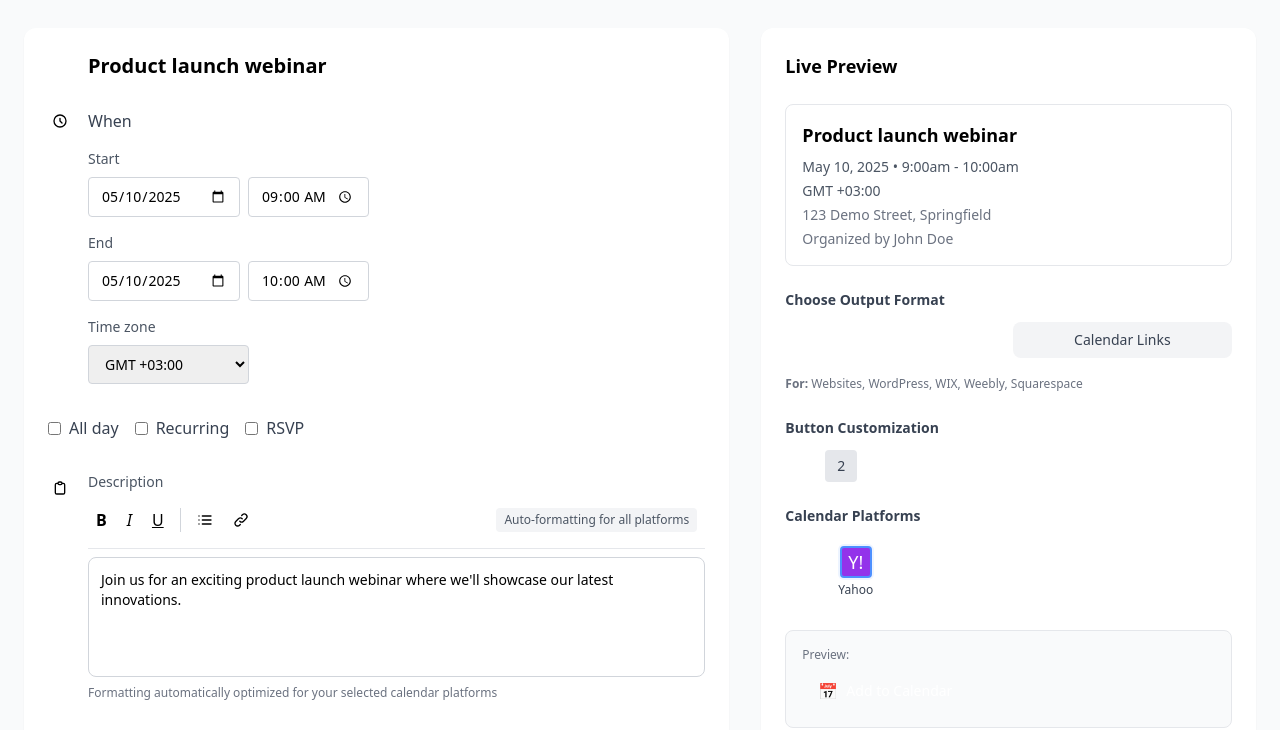
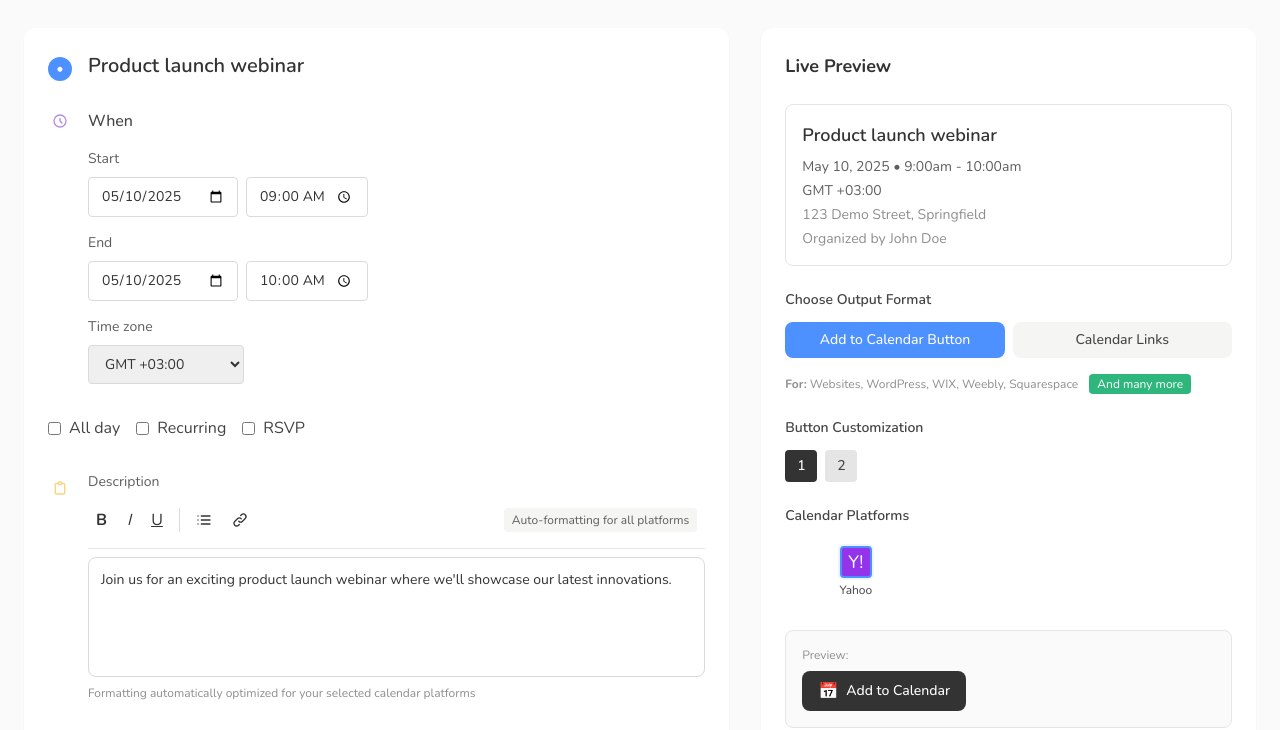
Before and after one commit to yakirgeffen/EasyCal, a website: page index.html in a window 1280 px wide. Shown: the part 73-803 px from the top of the page. Drawn offline with nearby package versions, Linux system fonts and the light colour scheme; files that its build step writes are made by us from their sources.

Commit message:
Fix Tailwind CSS setup and add README

```diff
--- a/index.html
+++ b/index.html
@@ -42,7 +42,20 @@
     };
   </script>
 
-  <script src="https://cdn.tailwindcss.com"></script>
+  <!-- Tailwind CSS -->
+  <link href="./dist/output.css" rel="stylesheet">
+  <!-- Fallback to CDN if local file is not available -->
+  <script>
+    // Check if the local CSS file is loaded
+    const linkElement = document.querySelector('link[href="./dist/output.css"]');
+    linkElement.addEventListener('error', function() {
+      // If local file fails to load, use CDN as fallback
+      const cdnScript = document.createElement('script');
+      cdnScript.src = "https://cdn.tailwindcss.com";
+      document.head.appendChild(cdnScript);
+      console.log('Using Tailwind CSS CDN as fallback');
+    });
+  </script>
   <link rel="preconnect" href="https://fonts.googleapis.com">
   <link rel="preconnect" href="https://fonts.gstatic.com" crossorigin>
   <link href="https://fonts.googleapis.com/css2?family=Nunito:wght@400;500;600;700&display=swap" rel="stylesheet">
--- a/package.json
+++ b/package.json
@@ -10,8 +10,8 @@
   "license": "ISC",
   "description": "",
   "devDependencies": {
-    "autoprefixer": "^10.4.21",
-    "postcss": "^8.5.3",
-    "tailwindcss": "^4.1.5"
+    "autoprefixer": "^10.4.14",
+    "postcss": "^8.4.24",
+    "tailwindcss": "^3.3.2"
   }
 }
--- /dev/null
+++ b/tailwind.config.js
@@ -0,0 +1,38 @@
+/** @type {import('tailwindcss').Config} */
+module.exports = {
+  content: [
+    "./index.html",
+    "./**/*.{js,ts,jsx,tsx}",
+  ],
+  theme: {
+    fontFamily: {
+      body: ['Nunito', 'sans-serif'],
+      sans: ['Nunito', 'sans-serif']
+    },
+    extend: {
+      colors: {
+        primary : { DEFAULT:'#4D90FF', hover:'#2A7BFF', pressed:'#1F69FF' },
+        mintLight: '#66E0B3',
+        purpleLight: '#B58EDB',
+        amberLight: '#FFD277',
+        neutralLight: '#FFFFFF',
+        neutralDark: '#333333',
+        success : '#2EB67D',
+        warning : '#FFB840',
+        error   : '#FF4D4F',
+        gray: {
+          50:'#FAFAFA',100:'#F5F5F4',200:'#E5E5E5',300:'#DADADA',
+          400:'#BFBFBF',500:'#8E8E8E',600:'#5E5E5E',
+          700:'#444444',800:'#333333',900:'#1A1A1A'
+        }
+      },
+      fontSize: {
+        h1:['32px','1.2'], h2:['26px','1.25'], h3:['21px','1.3'],
+        body:['16px','1.6'], helper:['13px','1.4']
+      },
+      borderRadius:{ lg:'8px' },
+      spacing:{ 7:'28px' }
+    }
+  },
+  plugins: [],
+}
```
Also changed, not shown: README.md (added).
